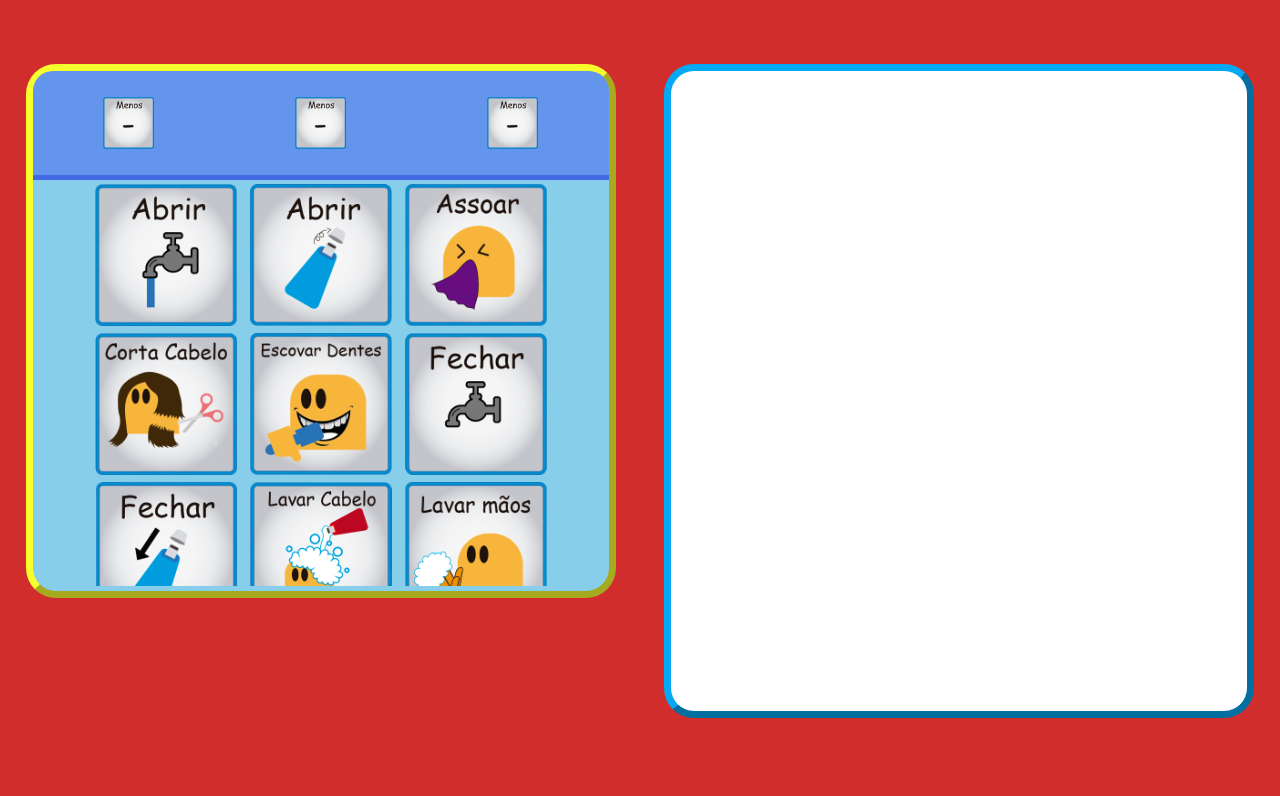
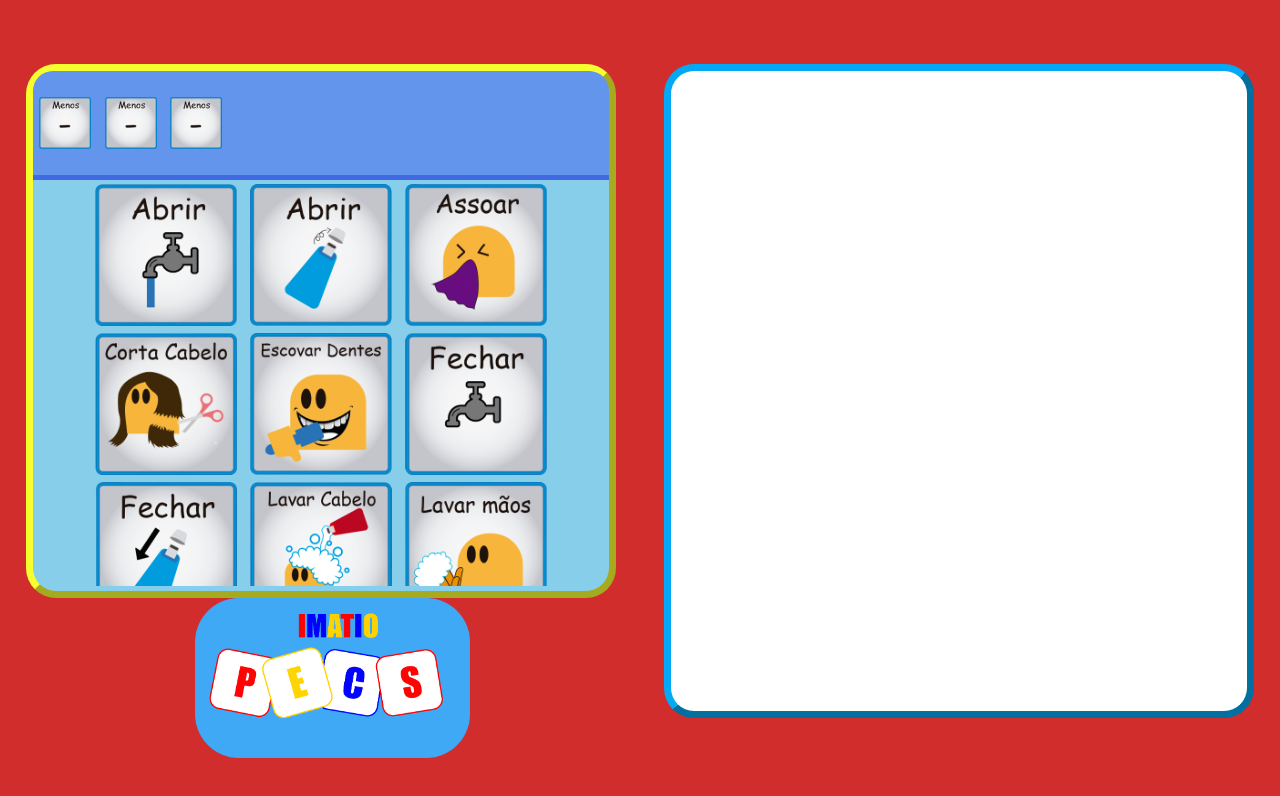
Before and after one commit to GustNun/imatio, a plain HTML site: page index.html in a window 1280 px wide. Drawn offline with Linux system fonts and the light colour scheme; files whose address does not match are found by name.

Commit message:
Progresso 2

```diff
--- a/css/style.css
+++ b/css/style.css
@@ -30,8 +30,6 @@
     left: 0;
     width: 100%;
     height: 100%;
-    top: 0;
-    left: 0;
     border-radius: 30px;
     overflow: auto;
     object-fit: contain;
@@ -78,10 +76,13 @@
 }
 .categ{
     height: 50%;
-    width: 50%;
     margin: auto 0.5%;
     padding: 0.5vh;
     object-fit: contain;
     display: inline;
     cursor: pointer;
 }
+#logo{
+    align-self: auto;
+    height: 20vh;
+}
--- a/index.html
+++ b/index.html
@@ -20,6 +20,7 @@
             <div id="escolhidos">
 
             </div>
+            <img src="./midia/logo.png" id="logo"/>
         </div>
     </body>
 </html>
```
Also changed, not shown: midia/logo.png (added).
